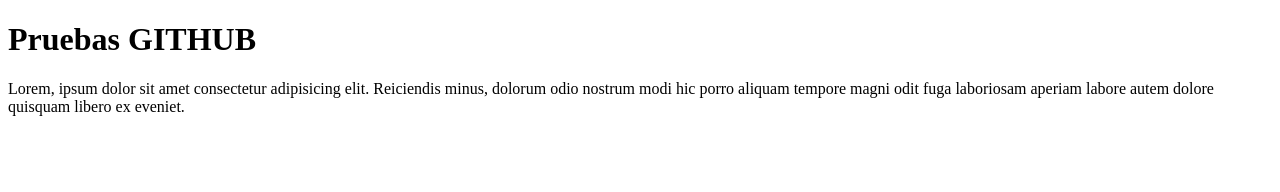
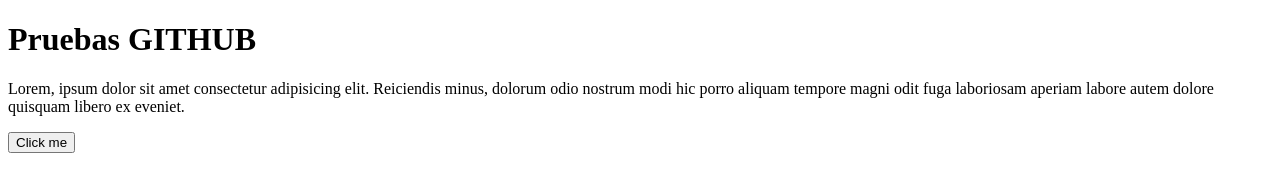
Before and after one commit to AitanaAlonso01/ProyectoIntermodular, a plain HTML site: page index.html in a window 1280 px wide. Drawn offline with Linux system fonts and the light colour scheme.

Commit message:
Meto un button

```diff
--- a/index.html
+++ b/index.html
@@ -13,6 +13,8 @@
       laboriosam aperiam labore autem dolore quisquam libero ex eveniet.
     </p>
 
+    <button id="boton">Click me</button>
+
     <script src="app.js"></script>
   </body>
 </html>
```
